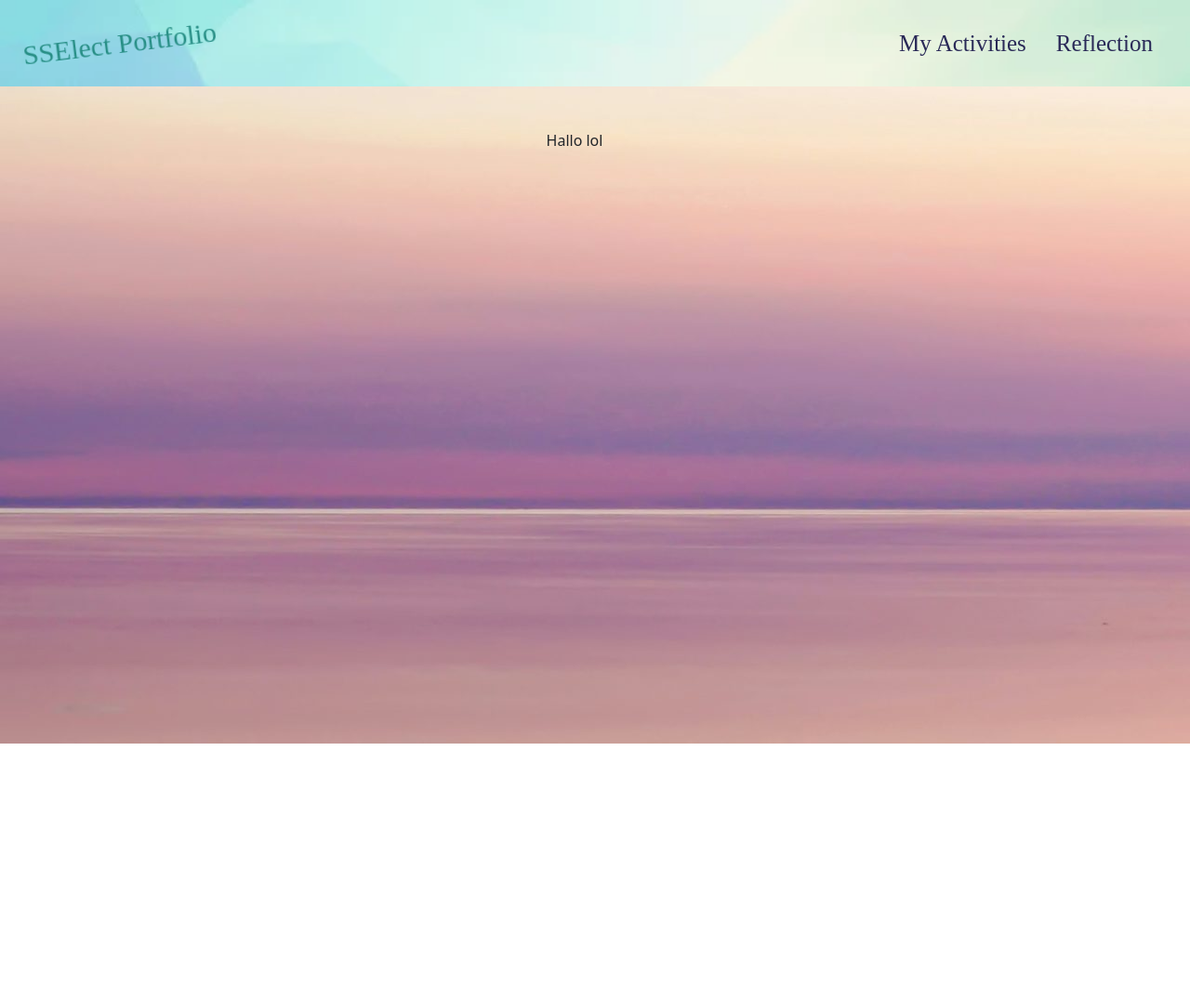
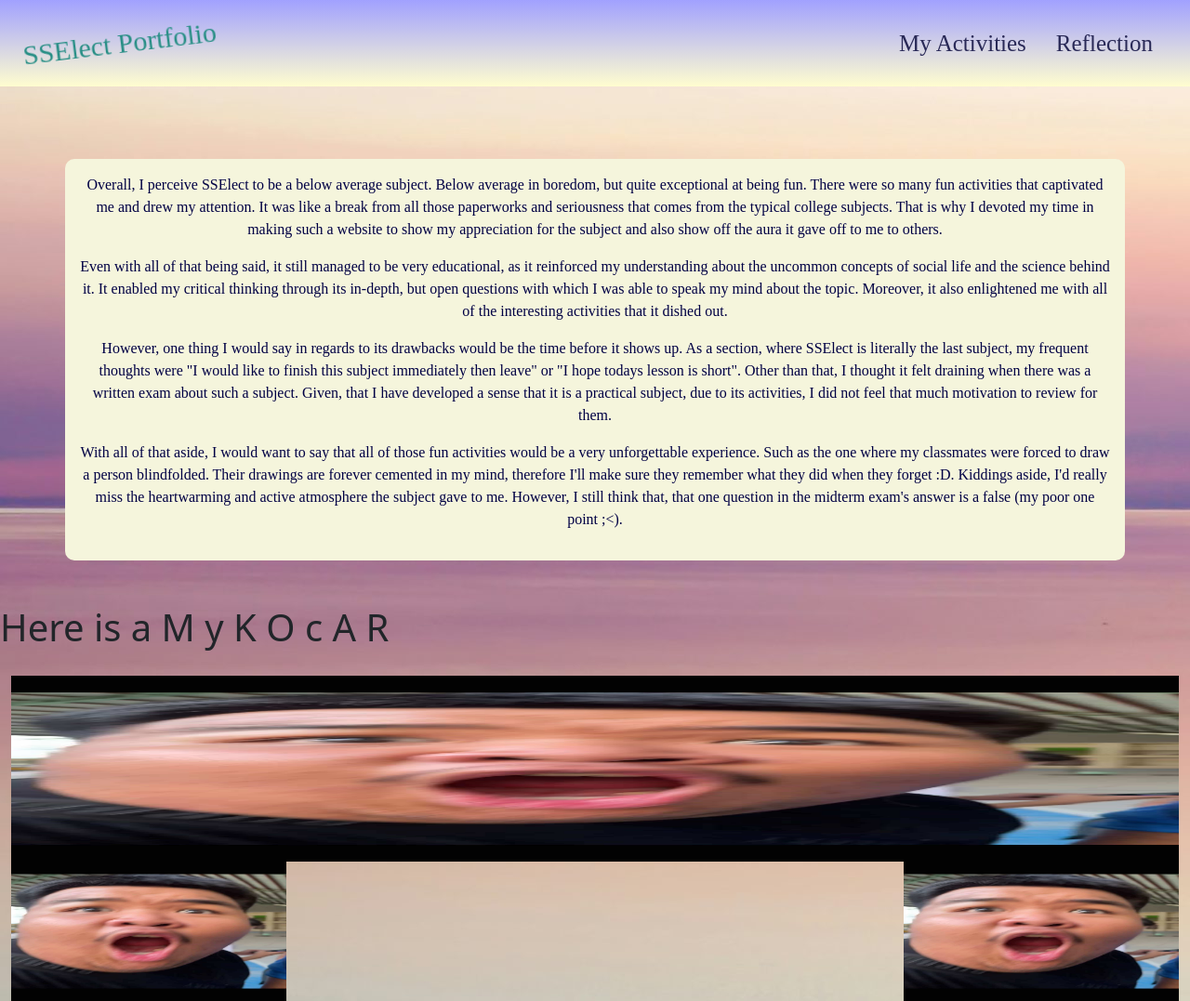
Before and after one commit to ZeroFaithe/SSElect-Portfolio, a plain HTML site: page reflection.html in a window 1280 px wide. Shown: the whole page at 93% size. Before the commit the page ends 800 px from the top, so only its background shows below. Drawn offline with nearby package versions, Linux system fonts and the light colour scheme; a web font is replaced by a local one.

Commit message:
Final Website

```diff
--- a/portfolio.css
+++ b/portfolio.css
@@ -108,7 +108,7 @@ h5{
     border-radius:10px;
 }
 .navbarStyle{
-    background-image:url("navbar.png");
+    background-image:linear-gradient(rgb(161, 161, 255),rgb(255, 253, 207));
     background-repeat:no-repeat;
     background-size:cover;
     margin-bottom:30px;
@@ -133,6 +133,15 @@ h5{
 .col-12{
     margin-top:20px;
 }
+.wheels{
+    transform:rotate(0deg);
+    animation:rotations 1s infinite;
+}
+@keyframes rotations {
+    from{transform:rotate(0deg);}
+    to{transform:rotate(360deg);}
+}
+
 @keyframes cutetitle {
     0% {transform:rotate(0deg);}
     1% {transform:rotate(-2deg);}
@@ -157,10 +166,10 @@ h5{
 }
 @media only screen and (min-width: 220px) and (max-width: 319px) {
     .navLinkStyle{
-        font-size:10px;
+        font-size:5px;
     }
     .titleStyle{
-        font-size:15px;
+        font-size:10px;
     }
     h5{
         font-size:10px;
--- a/reflection.html
+++ b/reflection.html
@@ -23,8 +23,26 @@
                 </ul>
             </div>
         </nav>
-        <div class = "container w-90 text-center p-3 mx-5">
-            <p>Hallo lol</p>
+        <div class = "container-fluid text-center">
+            <div class = "container w-70 text-center p-3 my-5" style = "background-color:beige; color:rgb(0, 0, 68); font-family:'Lato Bold'; border-radius:10px;">
+                <p>Overall, I perceive SSElect to be a below average subject. Below average in boredom, but quite exceptional at being fun. There were so many fun activities that captivated me and drew my attention. It was like a break from all those paperworks and seriousness that comes from the typical college subjects. That is why I devoted my time in making such a website to show my appreciation for the subject and also show off the aura it gave off to me to others.</p>
+                <p>Even with all of that being said, it still managed to be very educational, as it reinforced my understanding about the uncommon concepts of social life and the science behind it. It enabled my critical thinking through its in-depth, but open questions with which I was able to speak my mind about the topic. Moreover, it also enlightened me with all of the interesting activities that it dished out.</p>
+                <p>However, one thing I would say in regards to its drawbacks would be the time before it shows up. As a section, where SSElect is literally the last subject, my frequent thoughts were "I would like to finish this subject immediately then leave" or "I hope todays lesson is short". Other than that, I thought it felt draining when there was a written exam about such a subject. Given, that I have developed a sense that it is a practical subject, due to its activities, I did not feel that much motivation to review for them.</p>
+                <p>With all of that aside, I would want to say that all of those fun activities would be a very unforgettable experience. Such as the one where my classmates were forced to draw a person blindfolded. Their drawings are forever cemented in my mind, therefore I'll make sure they remember what they did when they forget :D. Kiddings aside, I'd really miss the heartwarming and active atmosphere the subject gave to me. However, I still think that, that one question in the midterm exam's answer is a false (my poor one point ;<).</p>
+            </div>
+        </div>
+        <h1>Here is a M y K O   c A R</h1>
+        <div class = "container-fluid">
+            <div class = "row">
+                <div class = "col-12"><img src = "myko yes.jpg" height = 200px width = 100%></div>
+            </div>
+        </div>
+        <div class = "container-fluid">
+            <div class = "row">
+                <div class = "col-3"><img src = "myko yes.jpg" height = 150px width = 100% class = "wheels"></div>
+                <div class = "col-6"></div>
+                <div class = "col-3"><img src = "myko yes.jpg" height = 150px width = 100% class = "wheels"></div>
+            </div>
         </div>
         <script src="https://cdn.jsdelivr.net/npm/bootstrap@5.3.3/dist/js/bootstrap.bundle.min.js"></script>
         <script src = "portfolio.js"></script>
```
Also changed, not shown: myko yes.jpg (added).
